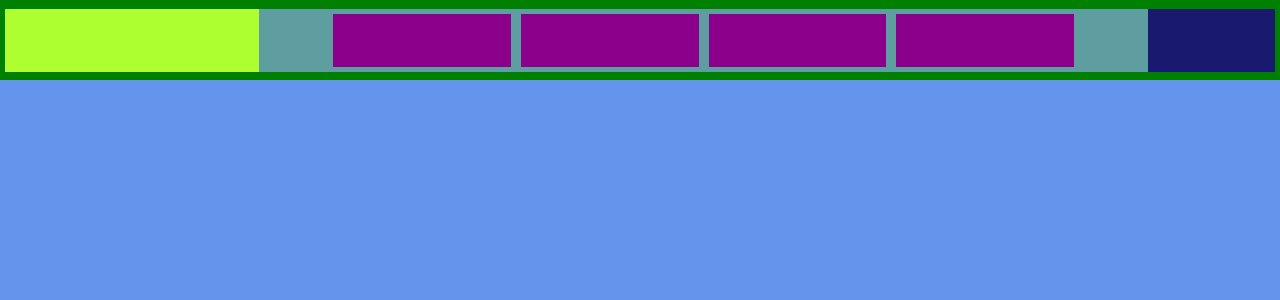
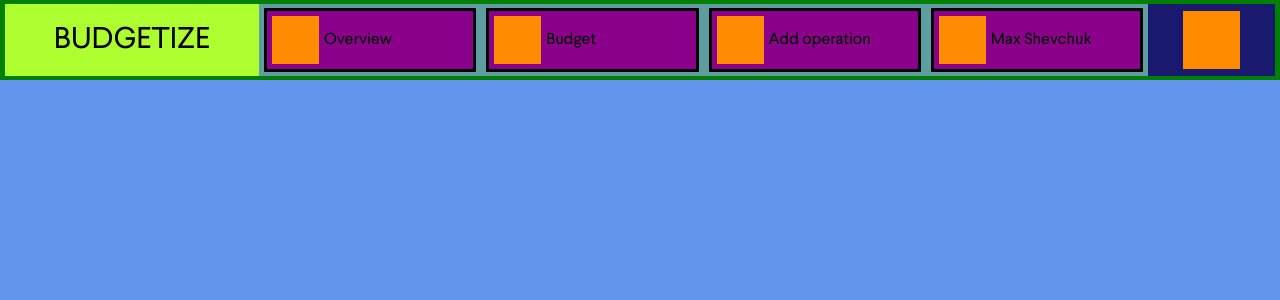
Before and after one commit to MyLittleVasya/budgetize-client, an Angular app: page / in a window 1280 px wide. Shown: the top 300 px of the page. Built offline with nearby package versions, Linux system fonts and the light colour scheme; what @swimlane/ngx-charts would draw is missing.

Commit message:
navbar frame adaptive

```diff
--- a/src/app/components/navbar/navbar.component.html
+++ b/src/app/components/navbar/navbar.component.html
@@ -1,10 +1,24 @@
 <div class="navbar-wrapper">
-  <div class="logo"></div>
+  <div class="logo">BUDGETIZE</div>
   <div class="navigation-wrapper">
-    <div class="button"></div>
-    <div class="button"></div>
-    <div class="button"></div>
+    <div class="button">
+      <div class="icon"></div>
+      <div class="text">Overview</div>
+    </div>
+    <div class="button">
+      <div class="icon"></div>
+      <div class="text">Budget</div>
+    </div>
+    <div class="button">
+      <div class="icon"></div>
+      <div class="text">Add operation</div>
+    </div>
+    <div class="button">
+      <div class="icon"></div>
+      <div class="text">Max Shevchuk</div>
+    </div>
+  </div>
+  <div class="signout-wrapper">
     <div class="button"></div>
   </div>
-  <div class="signout-wrapper"></div>
 </div>
--- a/src/app/components/navbar/navbar.component.scss
+++ b/src/app/components/navbar/navbar.component.scss
@@ -1,4 +1,3 @@
-
 :host {
   width: 100%;
   height: 10%;
@@ -7,19 +6,16 @@
 .navbar-wrapper {
   display: flex;
   align-items: center;
-  width: 100%;
-  height: 100%;
   box-sizing: border-box;
-
-  padding: 5px;
 
   background-color: green;
   flex-shrink: 0;
 
   .logo {
-    width: 20%;
-    height: 90%;
-
+    display: flex;
+    justify-content: center;
+    align-items: center;
+    box-sizing: border-box;
 
     background-color: greenyellow;
   }
@@ -27,55 +23,426 @@
   .navigation-wrapper {
     display: flex;
     justify-content: center;
-    width: 70%;
-    height: 90%;
-
+    align-items: center;
 
     background-color: cadetblue;
 
     .button {
+      box-sizing: border-box;
       display: flex;
-      flex-shrink: 0;
-      width: 20%;
-      margin: 5px;
+      align-items: center;
+      flex-grow: 1;
 
+      border-style: solid;
+      border-width: 3px;
+      border-color: black;
       background-color: darkmagenta;
+
+      .icon {
+        aspect-ratio: 1/1;
+
+        background-size: contain;
+        background-repeat: no-repeat;
+        background-color: darkorange;
+      }
+
+      .text {
+        margin: 0 0 0 5px;
+        font-size: 18px;
+      }
+
     }
   }
 
   .signout-wrapper {
-    width: 10%;
-    height: 90%;
+    display: flex;
+    justify-content: center;
+    align-items: center;
 
     background-color: midnightblue;
+
+    .button {
+      aspect-ratio: 1/1;
+
+      background-color: darkorange;
+    }
   }
 
 }
 
 @media screen and (min-width: 2560px) {
+  :host {
+    width: 100%;
+    height: 10%;
+  }
 
+  .navbar-wrapper {
+    width: 100%;
+    height: 100%;
+
+    padding: 0 5px 0 5px;
+
+    .logo {
+      width: 20%;
+      height: 90%;
+
+      font-size: 54px;
+    }
+
+    .navigation-wrapper {
+      width: 70%;
+      height: 90%;
+
+      .button {
+        padding: 0 5px 0 5px;
+        margin: 0 5px 0 5px;
+        width: 20%;
+        height: 90%;
+
+        .icon {
+          height: 80%;
+        }
+
+        .text {
+          margin: 0 0 0 5px;
+          font-size: 30px;
+        }
+
+      }
+    }
+
+    .signout-wrapper {
+      width: 10%;
+      height: 90%;
+
+      .button {
+        height: 80%;
+      }
+    }
+
+  }
 }
 
 @media screen and (min-width: 1440px) and (max-width: 2559px) {
+  :host {
+    width: 100%;
+    height: 10%;
+  }
 
+  .navbar-wrapper {
+    width: 100%;
+    height: 100%;
+
+    padding: 0 5px 0 5px;
+
+    .logo {
+      width: 20%;
+      height: 90%;
+
+      font-size: 30px;
+    }
+
+    .navigation-wrapper {
+      width: 70%;
+      height: 90%;
+
+      .button {
+        padding: 0 5px 0 5px;
+        margin: 0 5px 0 5px;
+        width: 20%;
+        height: 90%;
+
+        .icon {
+          height: 80%;
+        }
+
+        .text {
+          margin: 0 0 0 5px;
+          font-size: 18px;
+        }
+
+      }
+    }
+
+    .signout-wrapper {
+      width: 10%;
+      height: 90%;
+
+      .button {
+        height: 80%;
+      }
+    }
+
+  }
 }
 
 @media screen and (min-width: 1024px) and (max-width: 1439px) {
+  :host {
+    width: 100%;
+    height: 10%;
+  }
 
+  .navbar-wrapper {
+    width: 100%;
+    height: 100%;
+
+    padding: 0 5px 0 5px;
+
+    .logo {
+      width: 20%;
+      height: 90%;
+
+      font-size: 30px;
+    }
+
+    .navigation-wrapper {
+      width: 70%;
+      height: 90%;
+
+      .button {
+        padding: 0 5px 0 5px;
+        margin: 0 5px 0 5px;
+        width: 20%;
+        height: 90%;
+
+        .icon {
+          height: 80%;
+        }
+
+        .text {
+          margin: 0 0 0 5px;
+          font-size: 16px;
+        }
+
+      }
+    }
+
+    .signout-wrapper {
+      width: 10%;
+      height: 90%;
+
+      .button {
+        height: 80%;
+      }
+    }
+
+  }
 }
 
 @media screen and (min-width: 768px) and (max-width: 1023px) {
+  :host {
+    width: 100%;
+    height: 10%;
+  }
 
+  .navbar-wrapper {
+    width: 100%;
+    height: 100%;
+
+    padding: 0 5px 0 5px;
+
+    .logo {
+      width: 20%;
+      height: 90%;
+
+      font-size: 24px;
+    }
+
+    .navigation-wrapper {
+      width: 70%;
+      height: 90%;
+
+      .button {
+        padding: 0 5px 0 5px;
+        margin: 0 5px 0 5px;
+        width: 20%;
+        height: 90%;
+
+        .icon {
+          height: 80%;
+        }
+
+        .text {
+          margin: 0 0 0 5px;
+          font-size: 14px;
+        }
+
+      }
+    }
+
+    .signout-wrapper {
+      width: 10%;
+      height: 90%;
+
+      .button {
+        height: 80%;
+      }
+    }
+
+  }
 }
 
 @media screen and (min-width: 425px) and (max-width: 767px) {
+  :host {
+    width: 100%;
+    height: 10%;
+  }
 
+  .navbar-wrapper {
+    width: 100%;
+    height: 100%;
+
+    padding: 0 5px 0 5px;
+
+    .logo {
+      width: 20%;
+      height: 70%;
+
+      font-size: 14px;
+    }
+
+    .navigation-wrapper {
+      width: 60%;
+      height: 90%;
+
+      .button {
+        justify-content: center;
+        padding: 0 5px 0 5px;
+        margin: 0 5px 0 5px;
+        width: 20%;
+        height: 90%;
+
+        .icon {
+          height: 80%;
+        }
+
+        .text {
+          display: none;
+          margin: 0 0 0 5px;
+          font-size: 14px;
+        }
+
+      }
+    }
+
+    .signout-wrapper {
+      width: 20%;
+      height: 90%;
+
+      .button {
+        height: 80%;
+      }
+    }
+
+  }
 }
 
 @media screen and (min-width: 375px) and (max-width: 424px) {
+  :host {
+    width: 100%;
+    height: 10%;
+  }
 
+  .navbar-wrapper {
+    width: 100%;
+    height: 100%;
+
+    padding: 0 5px 0 5px;
+
+    .logo {
+      width: 20%;
+      height: 70%;
+
+      font-size: 14px;
+    }
+
+    .navigation-wrapper {
+      width: 60%;
+      height: 90%;
+
+      .button {
+        justify-content: center;
+        padding: 0 3px 0 3px;
+        margin: 0 3px 0 3px;
+        width: 20%;
+        height: 90%;
+
+        .icon {
+          height: 80%;
+        }
+
+        .text {
+          display: none;
+          margin: 0 0 0 5px;
+          font-size: 14px;
+        }
+
+      }
+    }
+
+    .signout-wrapper {
+      width: 20%;
+      height: 90%;
+
+      .button {
+        height: 80%;
+      }
+    }
+
+  }
 }
 
 @media screen and (max-width: 374px) {
+  :host {
+    width: 100%;
+    height: 10%;
+  }
 
+  .navbar-wrapper {
+    width: 100%;
+    height: 100%;
+
+    padding: 0 5px 0 5px;
+
+    .logo {
+      width: 20%;
+      height: 70%;
+
+      font-size: 12px;
+    }
+
+    .navigation-wrapper {
+      width: 60%;
+      height: 90%;
+
+      .button {
+        justify-content: center;
+        padding: 0 1px 0 1px;
+        margin: 0 1px 0 1px;
+        width: 20%;
+        height: 90%;
+
+        .icon {
+          height: 80%;
+        }
+
+        .text {
+          display: none;
+          margin: 0 0 0 5px;
+          font-size: 14px;
+        }
+
+      }
+    }
+
+    .signout-wrapper {
+      width: 20%;
+      height: 90%;
+
+      .button {
+        height: 80%;
+      }
+    }
+
+  }
 }
```
